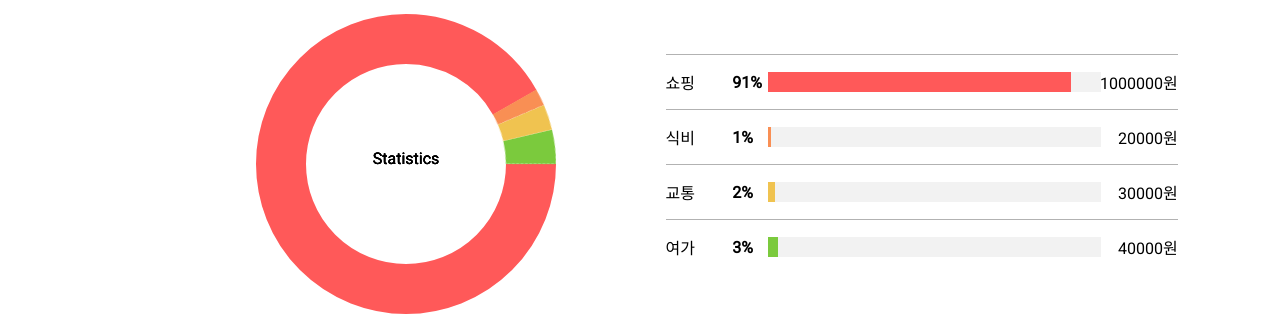
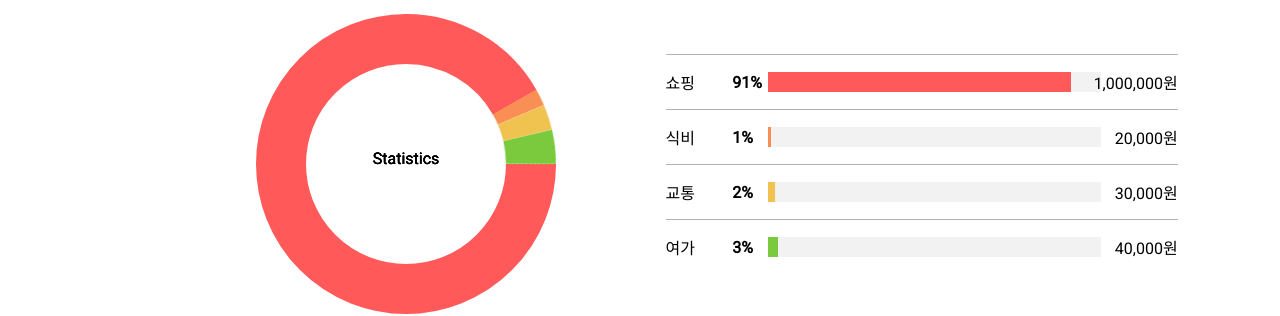
Before and after one commit to boostcamp-2020/Project16-C-Account-Book, a React app in the folder FE/: page /chart in a window 1280 px wide. Shown: the part 346-662 px from the top of the page. Built offline with nearby package versions, Linux system fonts and the light colour scheme; no server answers; sample sign-in values are in the browser's storage.

Commit message:
[refactor] table chart에 콤마적용

```diff
--- a/FE/src/components/CategoryChart/TableChart/index.tsx
+++ b/FE/src/components/CategoryChart/TableChart/index.tsx
@@ -1,6 +1,7 @@
 import React from 'react';
 
 import { useRootData } from '../../../store/DateInfo/dateInfoHook';
+import CommaMaker from '../../../util/commaForMoney';
 import ChartColorCollections from '../../../util/chartColorCollection';
 import './tableChart.scss';
 
@@ -28,7 +29,7 @@ export default function TableChart({ chartInfo }) {
                 }}
               />
             </span>
-            <span className="stat__price"> {el.cost}원</span>
+            <span className="stat__price"> {CommaMaker(el.cost)}원</span>
           </div>
         ))}
     </div>
```
